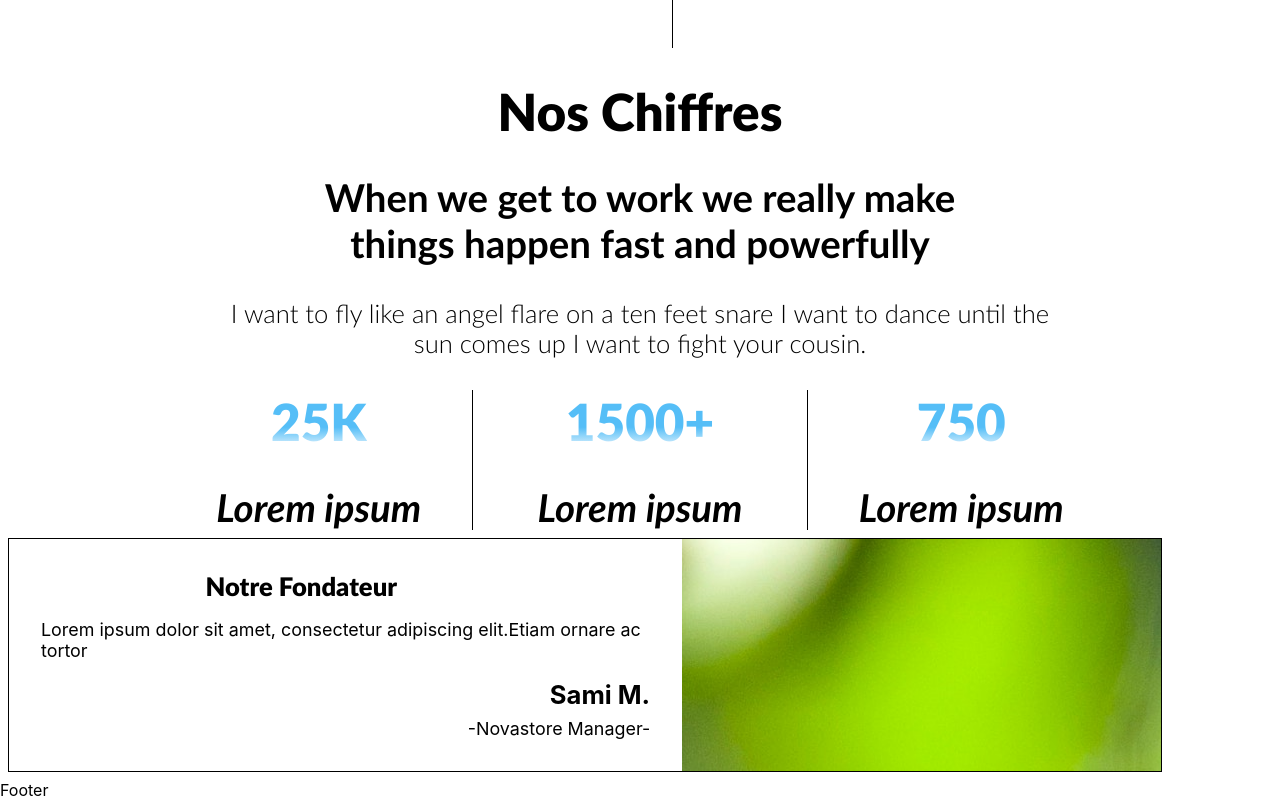
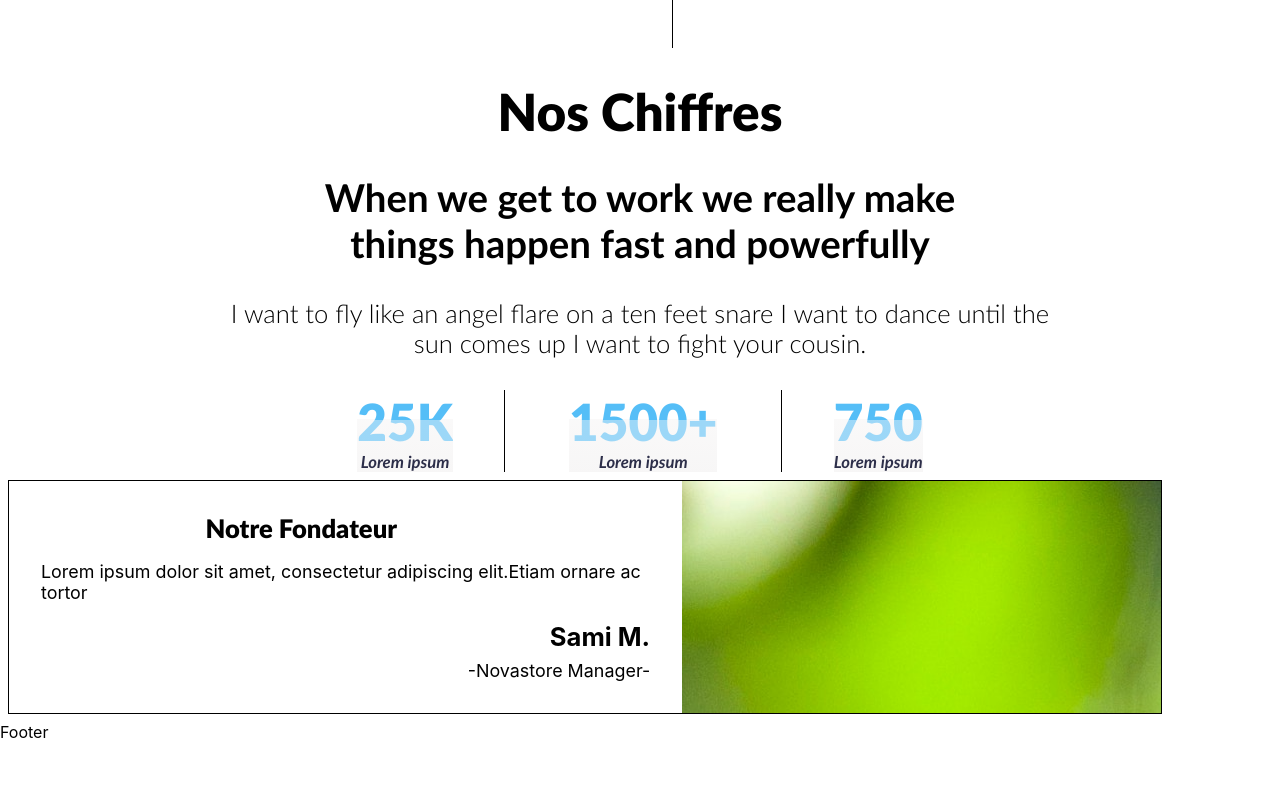
Before and after one commit to selimketata/NOVASTORE-PRINT, a React (Create React App) app: page /presentation in a window 1280 px wide. Shown: the part 772-1572 px from the top of the page. After the commit the page ends 1514 px from the top, so only its background shows below. Built offline with nearby package versions, Linux system fonts and the light colour scheme.

Commit message:
mirror effect chiffre

```diff
--- a/src/pages/Presentation/chiffre/NosChiffres.css
+++ b/src/pages/Presentation/chiffre/NosChiffres.css
@@ -29,7 +29,7 @@
 #content{
     display:flex;
     flex-direction:column ;
-    /*align-items: center;*/
+    align-items: center;
     gap:4vh;
 
 }
--- a/src/pages/Presentation/chiffre/chiffre.css
+++ b/src/pages/Presentation/chiffre/chiffre.css
@@ -8,21 +8,29 @@
 }
 
 .chiffre{
-    background: linear-gradient(rgb(85, 190, 247) 60%,white);
+    background: linear-gradient(rgb(85, 190, 247) 0%,rgb(85, 190, 247) 48%, rgba(85, 190, 247, 0.564) 48%,rgba(85, 190, 247, 0.564) 100%);
   -webkit-background-clip: text;
   -webkit-text-fill-color: transparent;
     font-size: 4vw;
     font-family: Lato-Black;
 }
-#content{
+#chiffreContent{
+  background: linear-gradient(
+    to bottom,
+    #ffffff 0%,
+    #ffffff 35%,
+    rgba(192, 185, 185, 0.084) 35%,
+    rgba(164, 153, 153, 0.087) 100%
+  );
+  max-width: 15vw;
+  max-height: 15vh;
   display: flex;
   align-items: center;
   flex-direction: column;
+
 }
-
-
 #label{
   font-family: Lato-BoldItalic;
-  font-size: 3vw;
-
+  font-size: 1.3vw;
+  color:#050727d6 ;
 }
--- a/src/pages/Presentation/chiffre/chiffre.jsx
+++ b/src/pages/Presentation/chiffre/chiffre.jsx
@@ -50,8 +50,8 @@ function Chiffre({number,adding}){
 
 
       return (
-        <div id="content">
-
+        <div id="chiffreContent">
+          <div id="mirror"></div>
           <span className="chiffre" ref={myRef}><span style={styles.count}  id="count"><CountUp  end={number} enableScrollSpy suffix={adding} duration={5} /></span><span style={styles.noCount} id="noCount">{number}{adding}</span></span>
           <div id="label">Lorem ipsum</div>
         </div>
```
